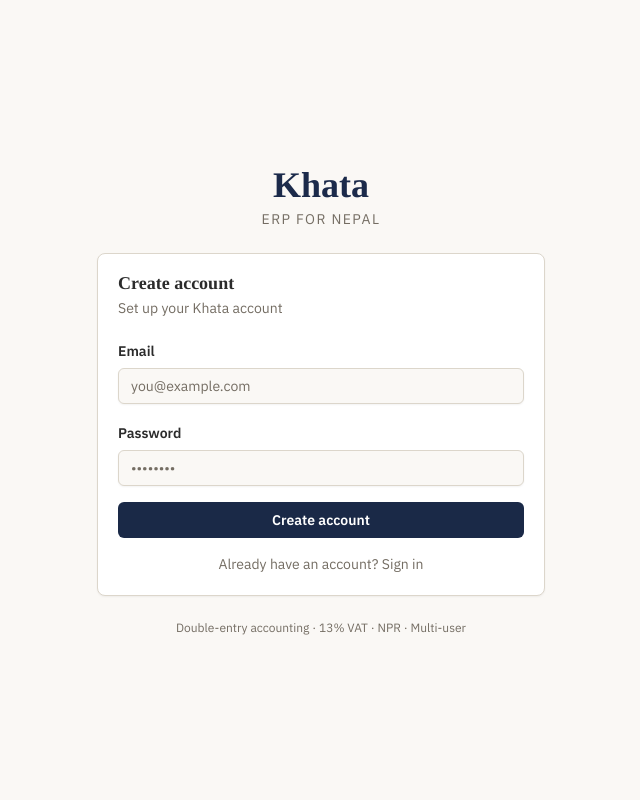
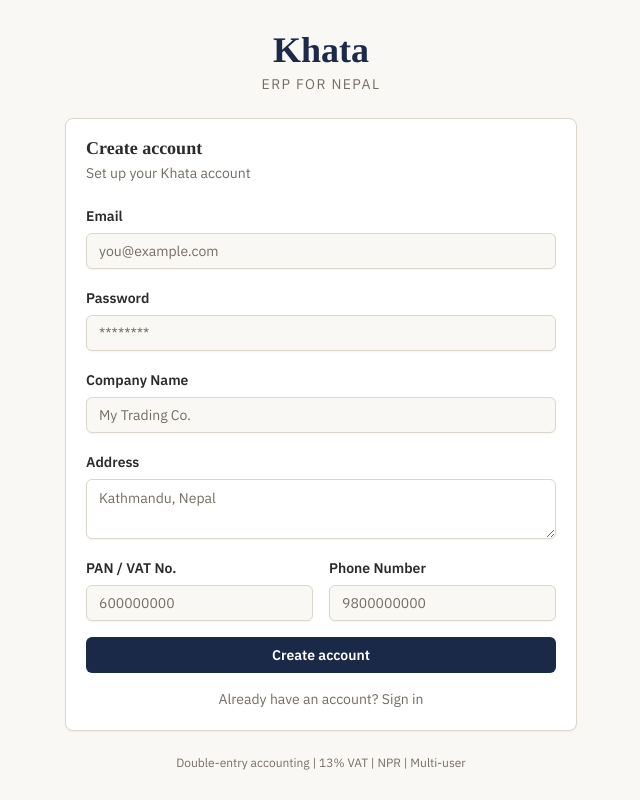
Before and after one commit to BibekThapa12/KhataERP, a React (Vite) app: page /login in a window 1280 px wide. Both pictures are taken after a click on the button "Don't have an account? Sign up". Shown: the whole page, without its empty margins (319-959 px from the left). Built offline with nearby package versions, Linux system fonts and the light colour scheme; no server answers.

Commit message:
added company details in signup page

```diff
--- a/src/lib/supabase.ts
+++ b/src/lib/supabase.ts
@@ -12,8 +12,27 @@
 export const getSession = () => supabase.auth.getSession()
 export const signIn = (email: string, password: string) =>
   supabase.auth.signInWithPassword({ email, password })
-export const signUp = (email: string, password: string) =>
-  supabase.auth.signUp({ email, password })
+
+export interface CompanySignupDetails {
+  name: string
+  address: string
+  pan_vat: string
+  phone: string
+}
+
+export const signUp = (email: string, password: string, company: CompanySignupDetails) =>
+  supabase.auth.signUp({
+    email,
+    password,
+    options: {
+      data: {
+        company_name: company.name,
+        company_address: company.address,
+        company_pan_vat: company.pan_vat,
+        company_phone: company.phone,
+      },
+    },
+  })
 export const signOut = () => supabase.auth.signOut()
 
 // ─── Company ──────────────────────────────────────────────────────────────────
@@ -25,9 +44,21 @@
     .eq('user_id', user_id)
     .single()
   if (data) return data
+
+  const { data: userData } = await supabase.auth.getUser()
+  const metadata = userData.user?.user_metadata ?? {}
+  const company = {
+    user_id,
+    name: String(metadata.company_name || 'My Trading Co.').trim() || 'My Trading Co.',
+    address: String(metadata.company_address || '').trim(),
+    pan_vat: String(metadata.company_pan_vat || '').trim(),
+    phone: String(metadata.company_phone || '').trim(),
+    fiscal_year_start: '2026-04-01',
+  }
+
   const { data: newCompany, error } = await supabase
     .from('companies')
-    .insert({ user_id, name: 'My Trading Co.', fiscal_year_start: '2026-04-01' })
+    .insert(company)
     .select()
     .single()
   if (error) throw error
--- a/src/pages/Login.tsx
+++ b/src/pages/Login.tsx
@@ -3,12 +3,17 @@
 import { Button } from '@/components/ui/button'
 import { Input } from '@/components/ui/input'
 import { Label } from '@/components/ui/label'
+import { Textarea } from '@/components/ui/misc'
 import { Card, CardContent, CardDescription, CardHeader, CardTitle } from '@/components/ui/card'
 
 export function LoginPage() {
   const [mode, setMode] = useState<'login' | 'signup'>('login')
   const [email, setEmail] = useState('')
   const [password, setPassword] = useState('')
+  const [companyName, setCompanyName] = useState('')
+  const [companyAddress, setCompanyAddress] = useState('')
+  const [panVat, setPanVat] = useState('')
+  const [phone, setPhone] = useState('')
   const [loading, setLoading] = useState(false)
   const [error, setError] = useState('')
   const [success, setSuccess] = useState('')
@@ -23,7 +28,12 @@
         const { error } = await signIn(email, password)
         if (error) throw error
       } else {
-        const { error } = await signUp(email, password)
+        const { error } = await signUp(email, password, {
+          name: companyName.trim(),
+          address: companyAddress.trim(),
+          pan_vat: panVat.trim(),
+          phone: phone.trim(),
+        })
         if (error) throw error
         setSuccess('Account created! Check your email to confirm, then sign in.')
         setMode('login')
@@ -35,9 +45,15 @@
     }
   }
 
+  const toggleMode = () => {
+    setMode(m => m === 'login' ? 'signup' : 'login')
+    setError('')
+    setSuccess('')
+  }
+
   return (
     <div className="min-h-screen bg-background flex items-center justify-center p-4">
-      <div className="w-full max-w-md space-y-6">
+      <div className="w-full max-w-lg space-y-6">
         <div className="text-center">
           <h1 className="font-serif text-4xl font-bold text-[#1B2A4A]">Khata</h1>
           <p className="text-muted-foreground mt-1 text-sm uppercase tracking-widest">ERP for Nepal</p>
@@ -57,16 +73,38 @@
               </div>
               <div className="space-y-1.5">
                 <Label htmlFor="password">Password</Label>
-                <Input id="password" type="password" value={password} onChange={e => setPassword(e.target.value)} placeholder="••••••••" required minLength={6} />
+                <Input id="password" type="password" value={password} onChange={e => setPassword(e.target.value)} placeholder="********" required minLength={6} />
               </div>
+              {mode === 'signup' && (
+                <>
+                  <div className="space-y-1.5">
+                    <Label htmlFor="company-name">Company Name</Label>
+                    <Input id="company-name" value={companyName} onChange={e => setCompanyName(e.target.value)} placeholder="My Trading Co." required />
+                  </div>
+                  <div className="space-y-1.5">
+                    <Label htmlFor="company-address">Address</Label>
+                    <Textarea id="company-address" value={companyAddress} onChange={e => setCompanyAddress(e.target.value)} rows={2} placeholder="Kathmandu, Nepal" required />
+                  </div>
+                  <div className="grid gap-4 sm:grid-cols-2">
+                    <div className="space-y-1.5">
+                      <Label htmlFor="pan-vat">PAN / VAT No.</Label>
+                      <Input id="pan-vat" value={panVat} onChange={e => setPanVat(e.target.value)} placeholder="600000000" required />
+                    </div>
+                    <div className="space-y-1.5">
+                      <Label htmlFor="phone">Phone Number</Label>
+                      <Input id="phone" type="tel" value={phone} onChange={e => setPhone(e.target.value)} placeholder="9800000000" required />
+                    </div>
+                  </div>
+                </>
+              )}
               {error && <p className="text-sm text-destructive">{error}</p>}
               {success && <p className="text-sm text-forest">{success}</p>}
               <Button type="submit" className="w-full" disabled={loading}>
-                {loading ? 'Please wait…' : mode === 'login' ? 'Sign in' : 'Create account'}
+                {loading ? 'Please wait...' : mode === 'login' ? 'Sign in' : 'Create account'}
               </Button>
               <button
                 type="button"
-                onClick={() => { setMode(m => m === 'login' ? 'signup' : 'login'); setError(''); setSuccess('') }}
+                onClick={toggleMode}
                 className="w-full text-center text-sm text-muted-foreground hover:text-foreground transition-colors"
               >
                 {mode === 'login' ? "Don't have an account? Sign up" : 'Already have an account? Sign in'}
@@ -75,7 +113,7 @@
           </CardContent>
         </Card>
         <p className="text-center text-xs text-muted-foreground">
-          Double-entry accounting · 13% VAT · NPR · Multi-user
+          Double-entry accounting | 13% VAT | NPR | Multi-user
         </p>
       </div>
     </div>
--- a/src/pages/Settings.tsx
+++ b/src/pages/Settings.tsx
@@ -14,12 +14,13 @@
   const [name, setName] = useState(company?.name ?? '')
   const [address, setAddress] = useState(company?.address ?? '')
   const [panVat, setPanVat] = useState(company?.pan_vat ?? '')
+  const [phone, setPhone] = useState(company?.phone ?? '')
   const [saving, setSaving] = useState(false)
   const [saved, setSaved] = useState(false)
 
   const handleSave = async () => {
     setSaving(true)
-    await saveCompany({ name: name.trim() || 'My Company', address: address.trim(), pan_vat: panVat.trim() })
+    await saveCompany({ name: name.trim() || 'My Company', address: address.trim(), pan_vat: panVat.trim(), phone: phone.trim() })
     setSaving(false)
     setSaved(true)
     setTimeout(() => setSaved(false), 2000)
@@ -55,6 +56,10 @@
               <Label>PAN / VAT Registration No.</Label>
               <Input value={panVat} onChange={e => setPanVat(e.target.value)} placeholder="Optional" />
             </div>
+            <div className="space-y-1.5">
+              <Label>Phone Number</Label>
+              <Input type="tel" value={phone} onChange={e => setPhone(e.target.value)} placeholder="Optional" />
+            </div>
             <Button onClick={handleSave} disabled={saving}>
               {saving ? 'Saving…' : saved ? 'Saved ✓' : 'Save Changes'}
             </Button>
--- a/src/types/index.ts
+++ b/src/types/index.ts
@@ -106,6 +106,7 @@
   name: string
   address?: string
   pan_vat?: string
+  phone?: string
   fiscal_year_start: string
   created_at?: string
 }
```
Also changed, not shown: 1 other file (tests, documents, lock files or other folders).
